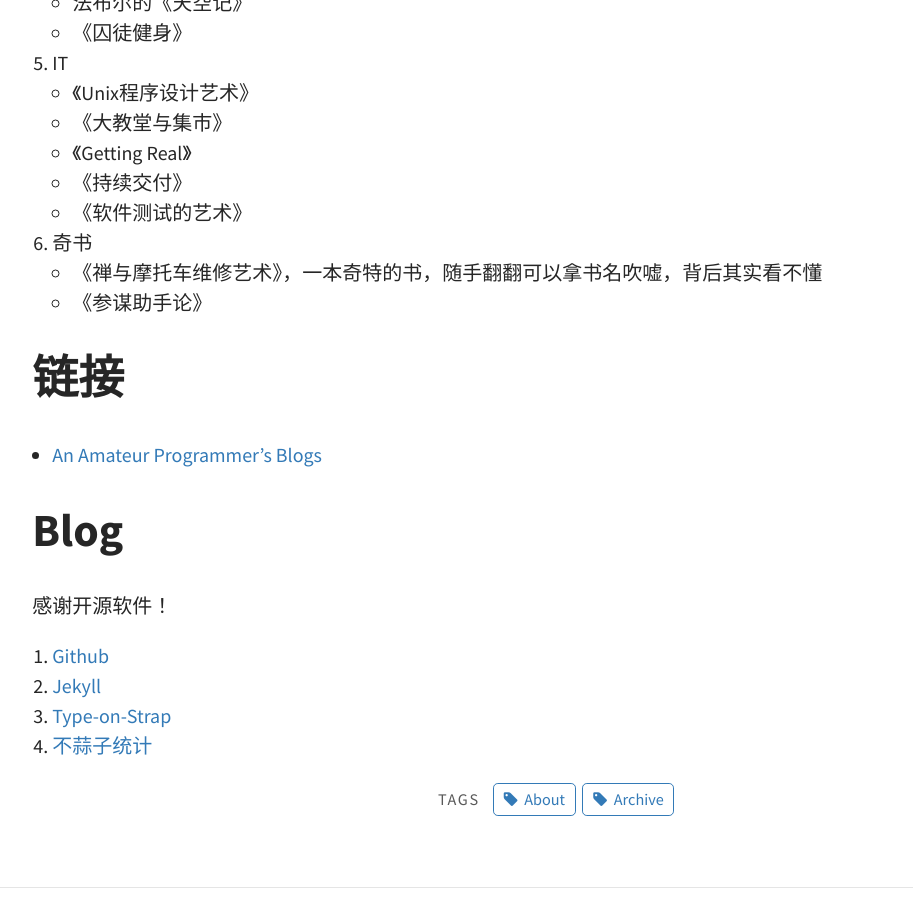
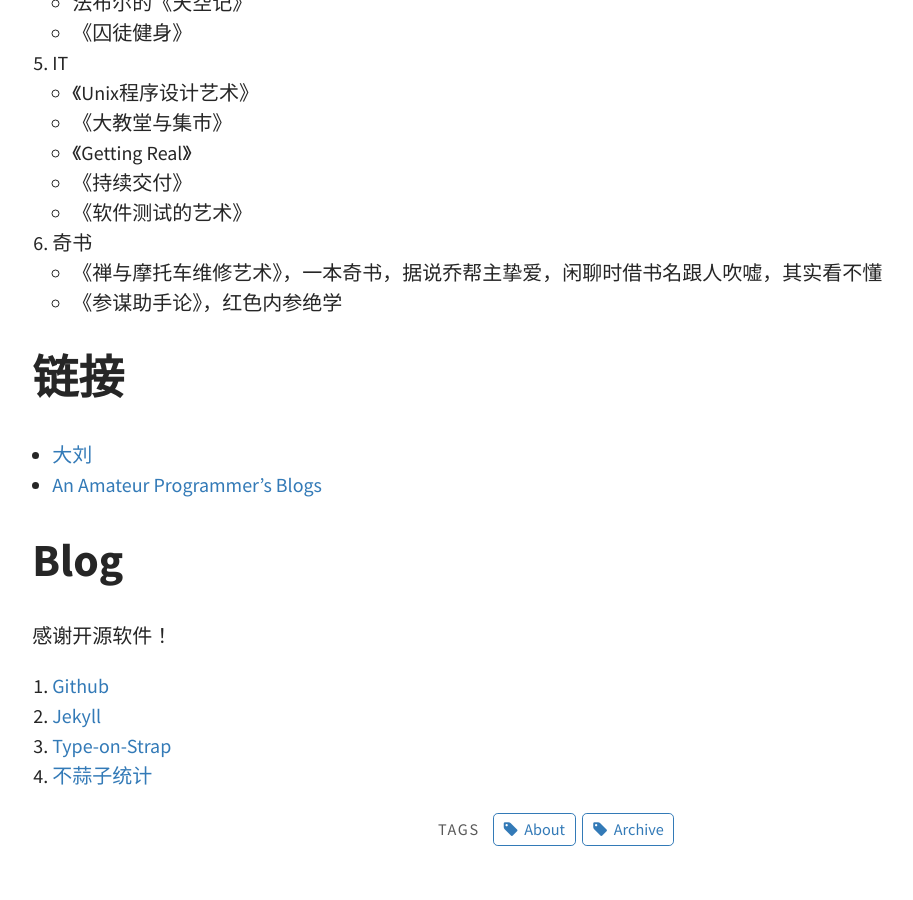
Before and after one commit to hubugui/hubugui.github.io, a Jekyll site: the page built from pages/about.md, in a window 1280 px wide and 900 px high, scrolled down 2229 px. Shown: the whole window, without its empty margins (83-996 px from the left). Built offline with Jekyll 4.4.1, drawn with Linux system fonts in a browser that asks for light colours; comment, search, counter and statistics services are not loaded.

Commit message:
update about

```diff
--- a/pages/about.md
+++ b/pages/about.md
@@ -71,11 +71,12 @@ tags: [About, Archive]
   * 《持续交付》
   * 《软件测试的艺术》
 1. 奇书
-  * 《禅与摩托车维修艺术》，一本奇特的书，随手翻翻可以拿书名吹嘘，背后其实看不懂
-  * 《参谋助手论》
+  * 《禅与摩托车维修艺术》，一本奇书，据说乔帮主挚爱，闲聊时借书名跟人吹嘘，其实看不懂
+  * 《参谋助手论》，红色内参绝学
 
 # 链接
 
+* [大刘](https://kyleliu.github.io/)
 * [An Amateur Programmer's Blogs](https://dirtysalt.github.io/html/blogs.html)
 
 # Blog
```
